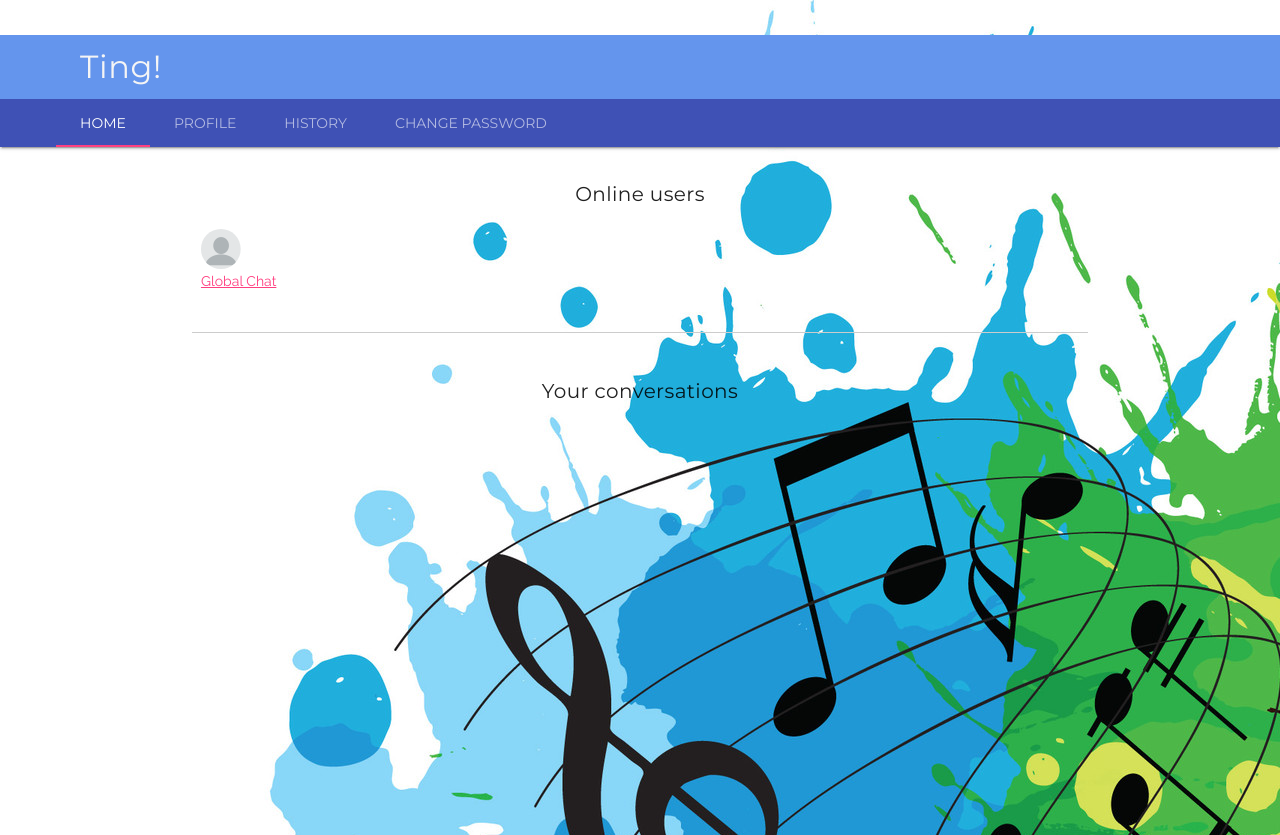
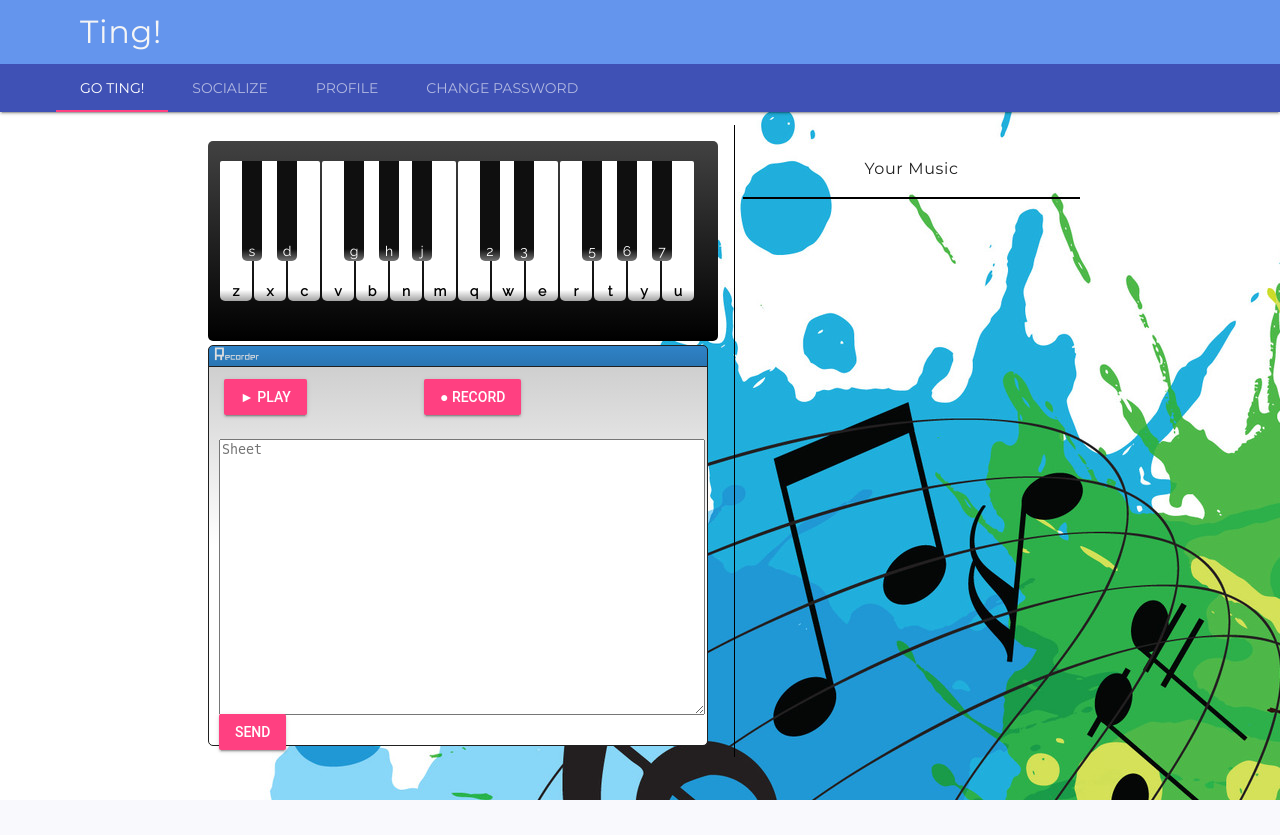
Before and after one commit to kavurisrikanth/msit-prac, a Django app: page /music/home/ in a window 1280 px wide. After the commit the page ends 800 px from the top, so only its background shows below. Run offline with Django 3.2, Linux system fonts and the light colour scheme; the visitor is signed in with stand-in values (Sample User, id 1); data that the repository does not hold is empty; some libraries are stand-ins or nearby versions.

Commit message:
Nearly done.

```diff
--- a/sampleapp/models.py
+++ b/sampleapp/models.py
@@ -66,9 +66,16 @@ class Room(models.Model):
             return other_obj.username
 
     def get_other_participant(self, user_id):
+        """
+        Returns the other participant in the chat.
+        It is assumed that the user_id is a number.
+        :param user_id:
+        :return:
+        """
         one, other = self.label.split('_')
         one = str(one)
         other = str(other)
+        user_id = str(user_id)
 
         if one == user_id:
             return other
--- a/sampleapp/static/js/DOM/window_dom.js
+++ b/sampleapp/static/js/DOM/window_dom.js
@@ -69,7 +69,10 @@ function win_dom() {
     // form_sub.appendChild(v);
     // o.appendChild(form_sub)
 
-    win_fnc.viewer()
-    piano.assist();
+    win_fnc.viewer();
 }
-win_dom();
+
+if(!hideRecorder) {
+    win_dom();
+}
+piano.assist();
--- a/sampleapp/static/js/DOM/window_fnc.js
+++ b/sampleapp/static/js/DOM/window_fnc.js
@@ -15,8 +15,8 @@ function Windows_FNC() {
          $("s1").style.height = "270px",
          $("s1").readOnly = !1,
          $("rec_bkg_title").innerHTML = "Recorder",
-         $("recplay").style.visibility = "visible",
-         $("rec_tb3").style.visibility = "visible");
+         $("recplay").style.visibility = "visible");
+         // $("rec_tb3").style.visibility = "visible");
     };
     this.hider = function () {
         $("sheet_play").value = "► Play";
--- /dev/null
+++ b/sampleapp/static/js/play_music.js
@@ -0,0 +1,20 @@
+function markHistory(id) {
+    let chatHistory = document.querySelector(id),
+        descendants = chatHistory.getElementsByTagName('p');
+    for(let i = 0; i < descendants.length; i++) {
+        someDiv = descendants[i];
+
+        if(someDiv.getAttribute('class') === 'msg_text') {
+            someDiv.addEventListener("click", function (event) {
+                copyAndPlay(event.target.innerText);
+                // console.log(event.target.innerText);
+            });
+        }
+    }
+}
+
+function copyAndPlay(text) {
+    let textArea = document.querySelector('#s1');
+    s1.value = text;
+    piano.recplay();
+}
--- a/sampleapp/static/piano.css
+++ b/sampleapp/static/piano.css
@@ -9,7 +9,7 @@ body {
     -ms-user-select: none;
     -webkit-user-select: none;
     user-select: none;
-    margin: 35px 0 0 0;
+    /*margin: 35px 0 0 0;*/
     background: url(images/5.jpg);
     background-repeat: no-repeat;
     background-size: inherit;
--- a/sampleapp/static/style.css
+++ b/sampleapp/static/style.css
@@ -108,11 +108,11 @@ button {
 
 .chat_box_div {
     font-family: Raleway, sans-serif;
-    display: block;
 }
 
-#chat-history {
+#chat-history, #music_history {
     border: 1px solid black;
+    max-height: 500px;
     overflow-y: auto;
 }
 
@@ -133,7 +133,7 @@ button {
     margin: 1%;
 }
 
-.one_message {
+.one_message, .one_music {
     margin: 1.5%;
     padding: 1%;
     max-width: 75%;
@@ -143,11 +143,11 @@ button {
     overflow-wrap: break-word;
 }
 
-.one_message .msg_text {
-    font-size: large;
+.one_music {
+    background-color: whitesmoke;
 }
 
-.one_message .sender_name, .msg_time {
+.sender_name, .msg_time {
     text-align: center;
 }
 
@@ -162,5 +162,27 @@ button {
 }
 
 .msg_text {
+    font-size: large;
     cursor: pointer;
 }
+
+.sender_name, .msg_text {
+    text-align: center;
+}
+
+#vertical_line_right {
+    border-right: 1px solid black;
+}
+
+/* Music */
+.music_text {
+    text-align: left;
+    text-align: -moz-left;
+    text-align: -webkit-left;
+}
+
+.music_time {
+    text-align: right;
+    text-align: -moz-right;
+    text-align: -webkit-right;
+}
--- a/sampleapp/templates/sampleapp/home.html
+++ b/sampleapp/templates/sampleapp/home.html
@@ -7,9 +7,9 @@
 {% block tab_bar %}
     <!-- Tabs -->
     <div class = "mdl-layout__tab-bar mdl-js-ripple-effect">
-        <a href="#home-tab" class="mdl-layout__tab is-active">Home</a>
+        <a href="#go-tab" class="mdl-layout__tab is-active">Go Ting!</a>
+        <a href="#social-tab" class="mdl-layout__tab">Socialize</a>
         <a href="#profile-tab" class="mdl-layout__tab">Profile</a>
-        <a href="#history-tab" class="mdl-layout__tab">History</a>
         <a href="#change-pwd-tab" class="mdl-layout__tab">Change Password</a>
     </div>
 {% endblock %}
@@ -18,7 +18,7 @@
     <main class="mdl-layout__content">
 
         <!-- Home tab -->
-        <section class = "mdl-layout__tab-panel is-active" id = "home-tab">
+        <section class = "mdl-layout__tab-panel" id = "social-tab">
             <div class = "page-content box_div">
                 <!-- Home -->
                 {% load static %}
@@ -57,9 +57,32 @@
         </section>
 
         <!-- History tab -->
-        <section class = "mdl-layout__tab-panel" id = "history-tab">
-            <div class = "page-content box_div">
-                History placeholder
+        <section class = "mdl-layout__tab-panel is-active" id = "go-tab">
+            <div class = "page-content box_div side_by_side">
+{#                Go Ting placeholder#}
+                <div class="mdl-grid" id="vertical_line_right">
+                    {% include "sampleapp/piano.html" %}
+                </div>
+
+                <div class="mdl-cell mdl-cell--6-col">
+                    <h6 class="piece_heading">Your Music</h6>
+                    <div id="music_history">
+                        {% for display_name, msg, timestamp in msg_data %}
+                            <div class="one_music">
+                                <div class="music_heading side_by_side">
+                                    <p class="music_name">{{ display_name }}</p>
+                                    <p class="music_time">{{ timestamp }}</p>
+                                </div>
+                                <hr>
+                                <div class="music_text">
+                                    <p class="msg_text">{{ msg }}</p>
+                                </div>
+                            </div>
+                        {% endfor %}
+
+                    </div>
+                </div>
+
             </div>
         </section>
 
@@ -73,3 +96,25 @@
 
     </main>
 {% endblock %}
+
+{% block custom_js %}
+    <script>
+        let notesDirectory = '{% static "notes" %}',
+            hideSend = true,
+            hideRecorder = false;
+    </script>
+    <script type="text/javascript" src="{% static 'js/arm.js' %}"></script>
+    <script type="text/javascript" src="{% static 'js/piano.js' %}"></script>
+    <script type="text/javascript" src="{% static 'js/notes.js' %}"></script>
+    <script type="text/javascript" src="{% static 'js/translators/translator.js' %}"></script>
+    <script type="text/javascript" src="{% static 'js/translators/retranslator.js' %}"></script>
+    <script async type="text/javascript" src="{% static 'js/keyboard.js' %}"></script>
+    <script async type="text/javascript" src="{% static 'js/DOM/window_fnc.js' %}"></script>
+    <script async type="text/javascript" src="{% static 'js/DOM/index.js' %}"></script>
+    <script async type="text/javascript" src="{% static 'js/DOM/window_dom.js' %}"></script>
+
+    <script type="text/javascript" src="{% static 'js/play_music.js' %}"></script>
+    <script>
+        markHistory("#music_history");
+    </script>
+{% endblock %}
--- /dev/null
+++ b/sampleapp/templates/sampleapp/piano.html
@@ -0,0 +1,8 @@
+<div class="mdl-cell mdl-cell--6-col">
+    <div id="piano">
+        <div id="white"></div>
+        <div id="black"></div>
+        <div id="audio" onerror="location.reload()"></div>
+    </div>
+    <div id='win' class="mdl-cell mdl-cell--8-col"></div>
+</div>
--- a/sampleapp/views.py
+++ b/sampleapp/views.py
@@ -1,7 +1,5 @@
 # -*- coding: utf-8 -*-
 from __future__ import unicode_literals
-
-import json
 
 from django.contrib import messages
 from django.contrib.auth.decorators import login_required
@@ -9,20 +7,16 @@ from django.contrib.auth.forms import PasswordChangeForm
 from django.contrib.auth.models import User
 from django.contrib.auth import authenticate, login, logout, update_session_auth_hash
 from django.contrib.sessions.models import Session
-from django.contrib.sites.shortcuts import get_current_site
-from django.core.mail import send_mail
 from django.http import HttpResponseRedirect
 from django.shortcuts import render
-from django.template.loader import render_to_string
 from django.urls import reverse
 from django.utils import timezone
-from django.utils.encoding import force_bytes, force_text
-from django.utils.http import urlsafe_base64_encode, urlsafe_base64_decode
+from django.utils.encoding import force_text
+from django.utils.http import urlsafe_base64_decode
 
 # from sampleapp.models import Room
-from sampleapp.models import Room
-from sampleapp.tokens import account_activation_token
-from website.settings import EMAIL_HOST_USER
+from .models import Room
+from .tokens import account_activation_token
 from .forms import SignUpForm
 
 # Create your views here.
@@ -148,7 +142,6 @@ def about_view(request):
 def home_view(request):
     form = PasswordChangeForm(user=request.user)
     active_users = get_current_users(request)
-    # print (active_users)
 
     # Get conversations
     my_conversations = []
@@ -156,11 +149,22 @@ def home_view(request):
         if obj.contains_user(request.user.id):
             # Sending data as a tuple.
             # The tuple will be (room name, room link)
+            print(request.user.id)
+            print(obj.label)
+            print(obj.get_room_name(request.user.id))
             my_conversations.append((obj.get_room_name(request.user.id), obj.get_room_link(request.user.id)))
+
+    my_msgs = request.user.sent_messages.order_by('-timestamp')
+    msg_data = []
+    for msg in my_msgs:
+        msg_data.append((msg.room.get_room_name(request.user.id),
+                             msg.message,
+                             msg.timestamp.strftime("%Y-%m-%d %H:%M:%S")))
 
     context = {'change_pwd_form': form,
                'online_users': active_users,
-               'my_conversations': my_conversations}
+               'my_conversations': my_conversations,
+               'msg_data': msg_data}
     return render(request, 'sampleapp/home.html', context)
 
 
@@ -306,6 +310,18 @@ def get_room(this_id, other_id):
             return new_room
 
 
+def get_display_name(user):
+    if len(user.first_name) > 0 and len(user.last_name) > 0:
+        return user.first_name + ' ' + user.last_name
+
+    if len(user.first_name) > 0:
+        return user.first_name
+
+    if len(user.last_name) > 0:
+        return user.last_name
+
+    return user.username
+
 '''
 Not used. The relics of history (and editing and common sense).
 
```
Also changed, not shown: sampleapp/static/js/chat.js (+3 -20 lines), sampleapp/templates/sampleapp/index.html (+9 -2 lines), sampleapp/templates/sampleapp/piano_js.html (added, +14 -0 lines), sampleapp/templates/sampleapp/room.html (+11 -42 lines), sampleapp/migrations/0015_auto_20180607_1721.py (added), sampleapp/migrations/0016_auto_20180607_1723.py (added), sampleapp/migrations/0017_auto_20180607_1724.py (added).
